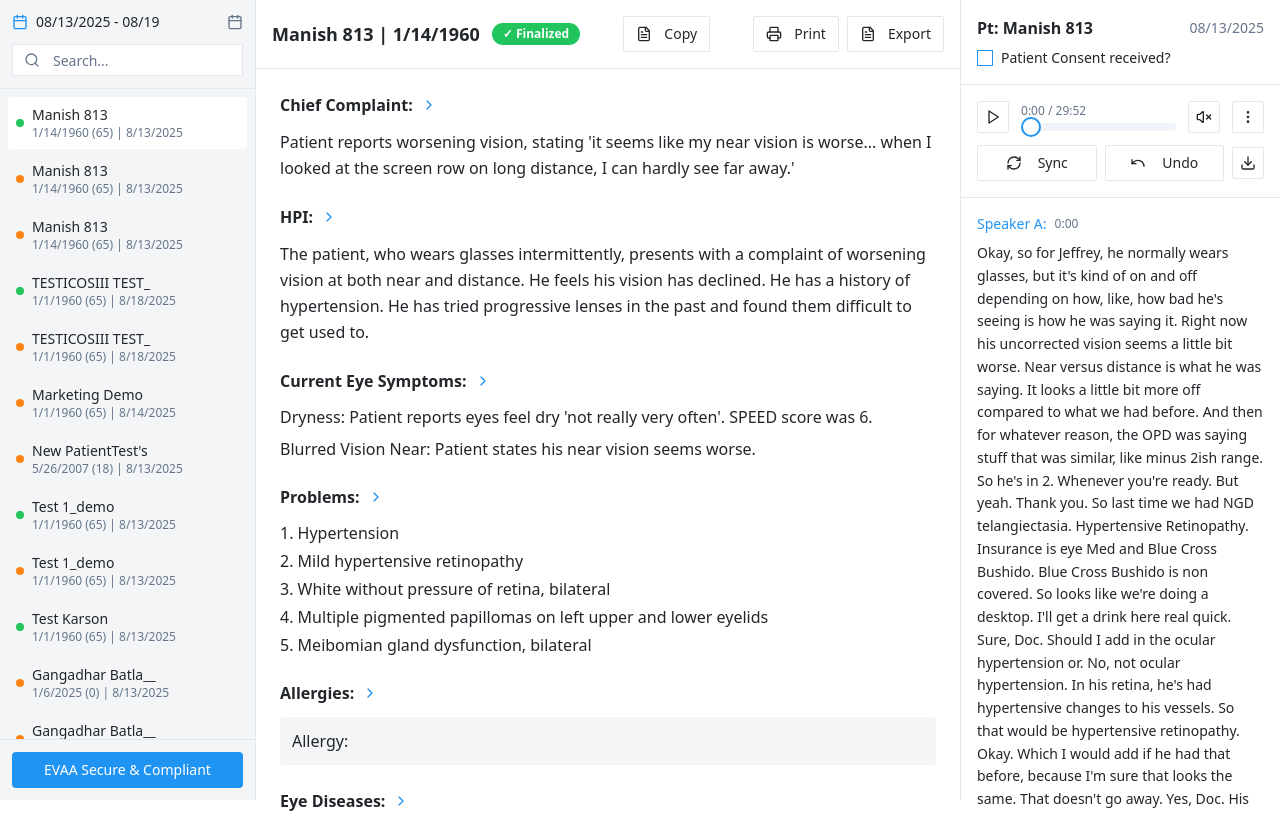
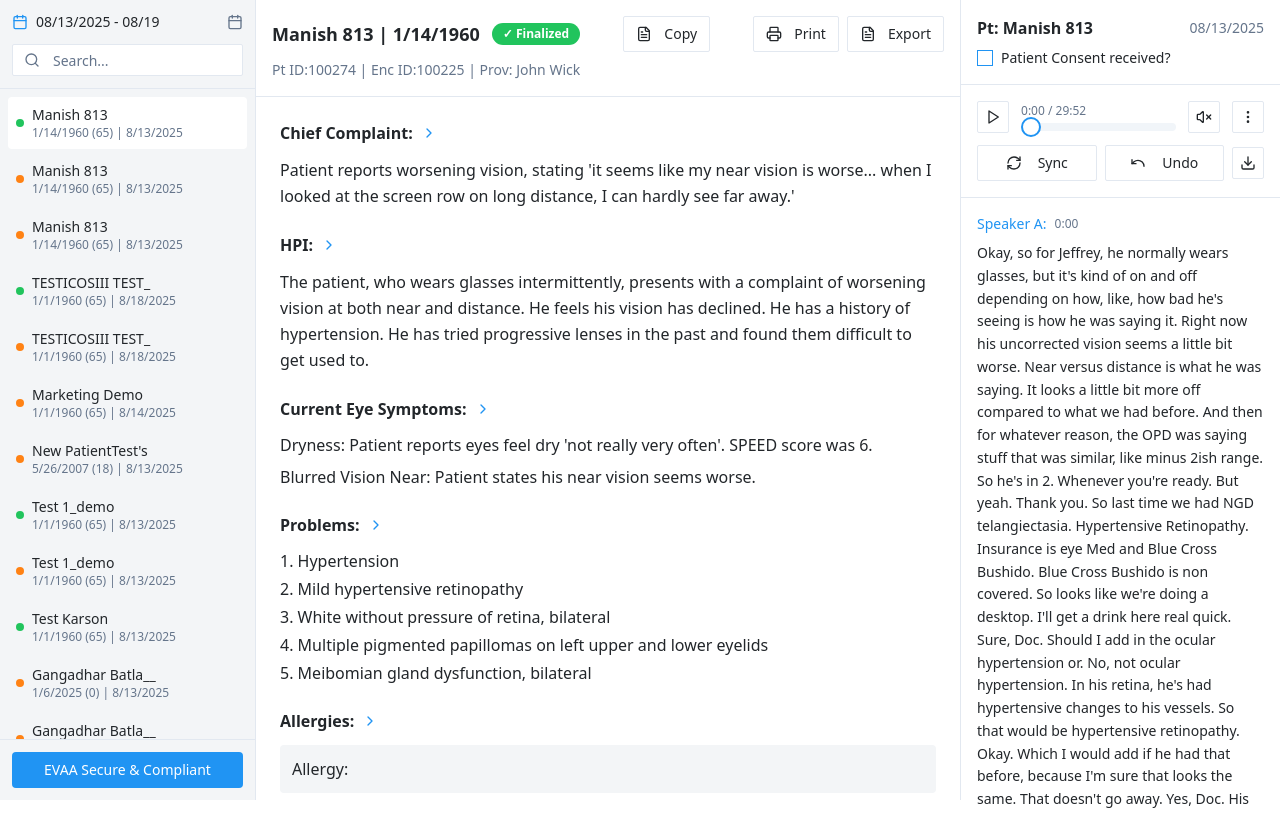
Before and after one commit to AbhijeetD4147/React_scribe, a React (Vite) app: page / in a window 1280 px wide. Shown: the top 813 px of the page. Built offline with nearby package versions, Linux system fonts and the light colour scheme.

Commit message:
Add missing header details
Restored missing details in the center header to match the provided screenshot.

```diff
--- a/src/components/MedicalRecordView.tsx
+++ b/src/components/MedicalRecordView.tsx
@@ -8,7 +8,7 @@ export function MedicalRecordView() {
     <div className="flex-1 bg-white">
       {/* Header */}
       <div className="border-b border-border p-4">
-        <div className="flex items-center justify-between">
+        <div className="flex items-center justify-between mb-2">
           <div className="flex items-center gap-3">
             <h1 className="text-lg font-semibold text-medical-text-primary">
               Manish 813 | 1/14/1960
@@ -33,6 +33,9 @@ export function MedicalRecordView() {
               Export
             </Button>
           </div>
+        </div>
+        <div className="text-sm text-medical-text-secondary">
+          Pt ID:100274 | Enc ID:100225 | Prov: John Wick
         </div>
       </div>
 
```
